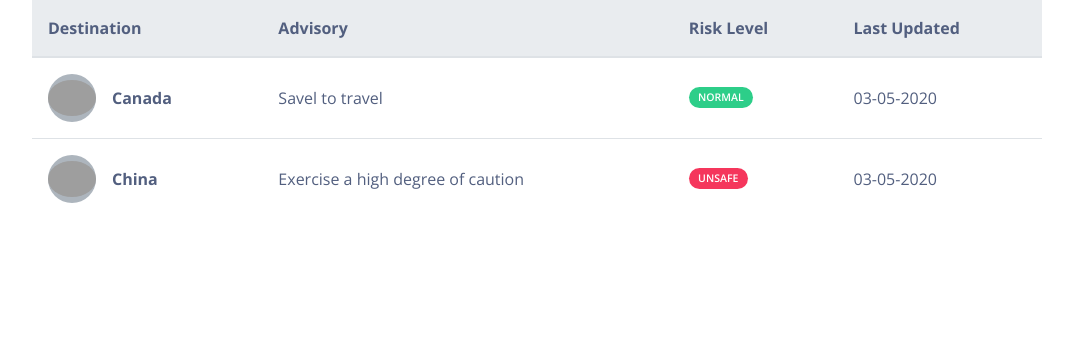
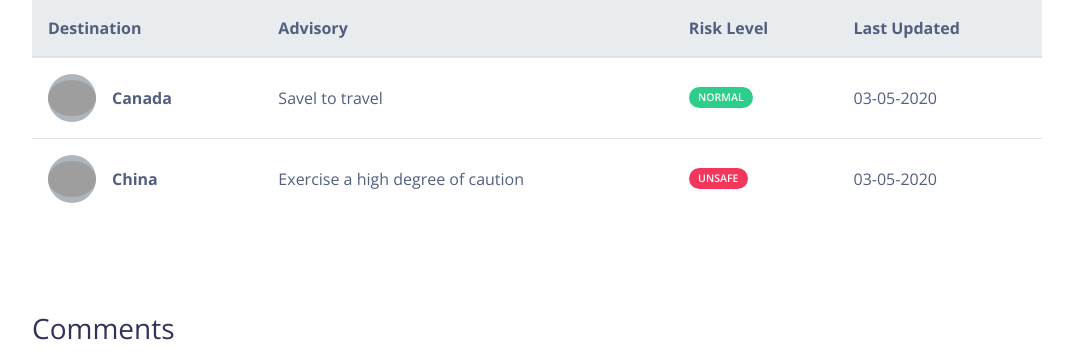
Before and after one commit to viper12358/Travel-Adisory-System, a Flask app: page / in a window 1280 px wide. Shown: the part 691-1048 px from the top of the page, without its empty margins (103-1176 px from the left). Before the commit the page ends 894 px from the top, so only its background shows below. Run offline with Flask 2, Linux system fonts and the light colour scheme; some libraries are stand-ins or nearby versions; grey boxes are pictures that could not be loaded.

Commit message:
Add comments

```diff
--- /dev/null
+++ b/app/templates/comments.html
@@ -0,0 +1,11 @@
+<h3>Comments</h3>
+<div id="disqus_thread"></div>
+<script>
+(function() { // DON'T EDIT BELOW THIS LINE
+var d = document, s = d.createElement('script');
+s.src = 'https://traveladvisory.disqus.com/embed.js';
+s.setAttribute('data-timestamp', +new Date());
+(d.head || d.body).appendChild(s);
+})();
+</script>
+<noscript>Please enable JavaScript to view the <a href="https://disqus.com/?ref_noscript">comments powered by Disqus.</a></noscript>
--- a/app/templates/index.html
+++ b/app/templates/index.html
@@ -86,4 +86,9 @@
         </div>
 
 </div>
+
+<br><br><br>
+
+{% include "comments.html" %}
+
 {% endblock %}
```
Also changed, not shown: app.db, 1 other file.
